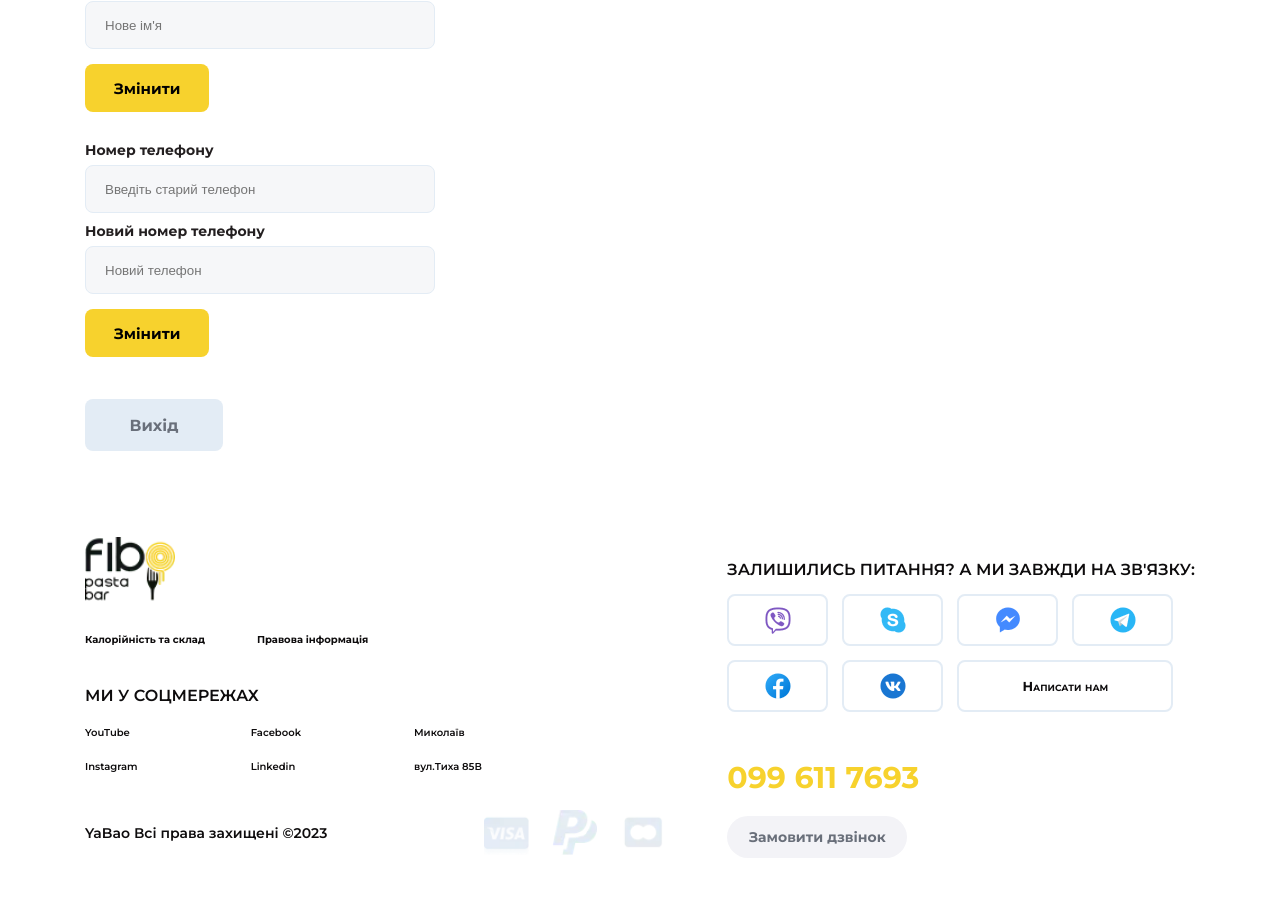
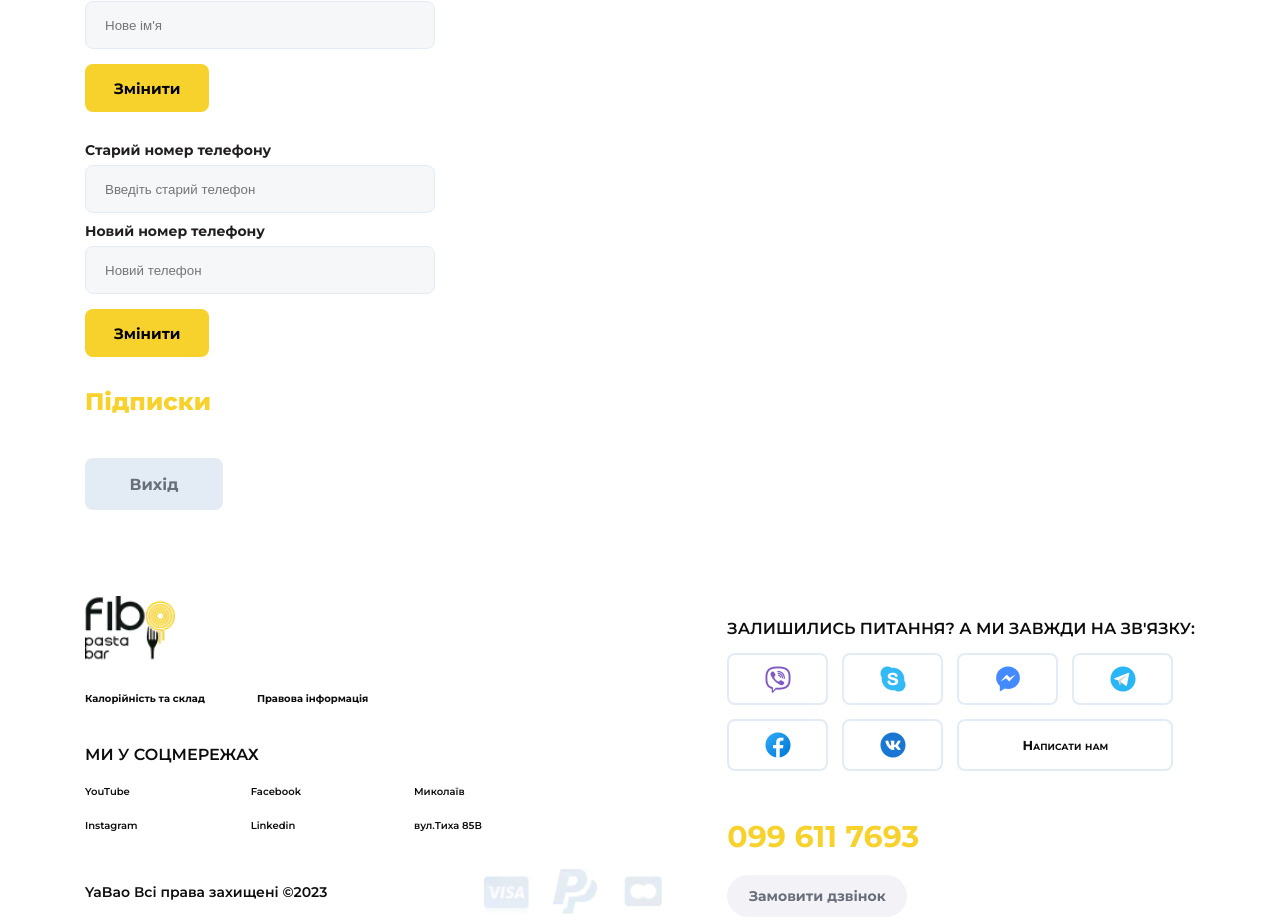
Before and after one commit to DmitryMoskalenko12/pizza, a Next.js app: page /personalPage in a window 1280 px wide. Shown: the part 876-1795 px from the top of the page. Before the commit the page ends 1736 px from the top, so only its background shows below. Built offline with nearby package versions, Linux system fonts and the light colour scheme; no server answers; sample sign-in values are in the browser's storage.

Commit message:
fix: delete width in contact .map

```diff
--- a/module/bonusForm/bonus-form.js
+++ b/module/bonusForm/bonus-form.js
@@ -82,7 +82,7 @@ const BonusForm = () => {
           </form>
 
           <form onSubmit={onInputChangePhone} className={classes.formPhone}>
-            <label className={classes.phoneChange} htmlFor="phoneChange">Номер телефону</label>
+            <label className={classes.phoneChange} htmlFor="phoneChange">Старий номер телефону</label>
             <input id='phoneChange' onChange={e => setOldPhone(e.target.value)} value={oldPhone} className={classes.phone} type="number" placeholder="Введіть старий телефон"/>
             <label className={classes.phoneChange} htmlFor="phoneChangeNew">Новий номер телефону</label>
             <input id='phoneChangeNew' onChange={e => setNewPhone(e.target.value)} value={newPhone} className={classes.phone} type="number" placeholder="Новий телефон"/>
@@ -93,6 +93,7 @@ const BonusForm = () => {
               })}>{messagePhone}</div>
             <button className={classes.buttonChangePhone}>Змінити</button>
           </form>
+          <HeaderH clazz={classes.sign} h={'h2'}>Підписки</HeaderH>
           <button onClick={logoutHandler} className={classes.signOut}>Вихід</button>
         </div>
       </div>
--- a/module/bonusForm/bonus-form.module.scss
+++ b/module/bonusForm/bonus-form.module.scss
@@ -81,6 +81,14 @@
   margin-top: 42px;
 }
 
+.sign {
+  color: variables.$main-color;
+  font-family: variables.$font-family;
+  font-size: variables.$font-size24;
+  font-weight: variables.$font-weight800;
+  margin-top: 30px;
+}
+
 @media (min-width: 1200px) {
   .h2 {
     font-size: variables.$font-size30;
```
Also changed, not shown: components/contacts/contacts.module.scss (+6 -1 lines).
